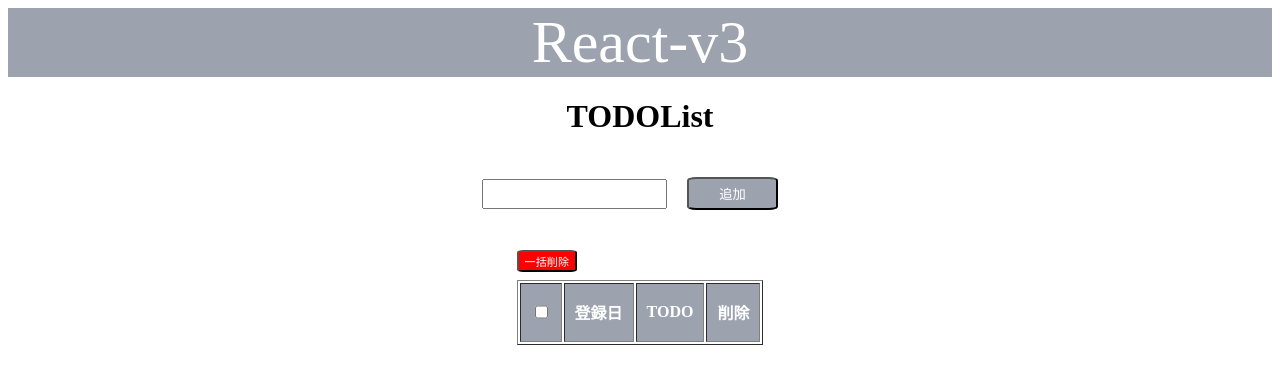
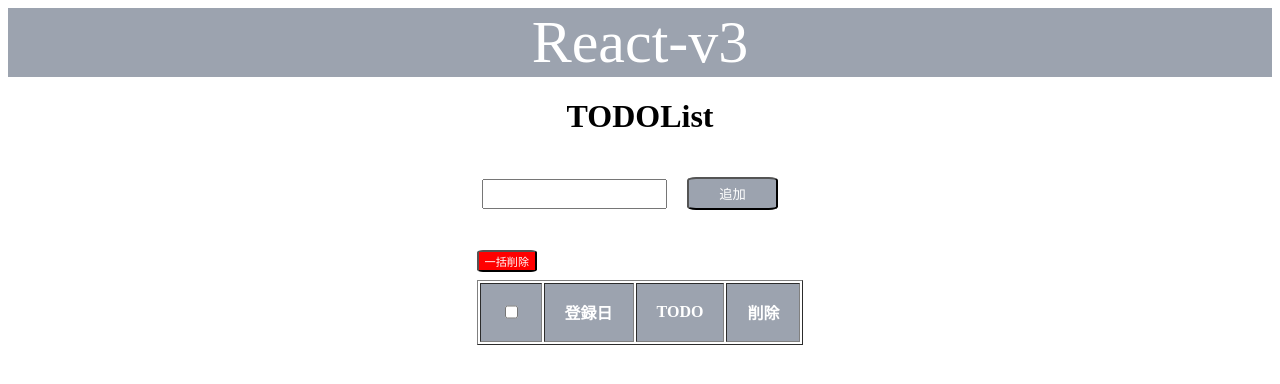
Before and after one commit to comet-19/TODOList, a React (Create React App) app: page / in a window 1280 px wide. Shown: the top 384 px of the page. Built offline with nearby package versions, Linux system fonts and the light colour scheme.

Commit message:
cssの微調整

```diff
--- a/src/components/App.css
+++ b/src/components/App.css
@@ -14,10 +14,10 @@ header {
 th {
     background-color: #9CA3AF;
     color: white;
-    padding: 10px;
+    padding: 10px 20px;
 }
 td {
-    padding: 10px;
+    padding: 10px 20px;
 }
 input {
     height: 30px;
```
